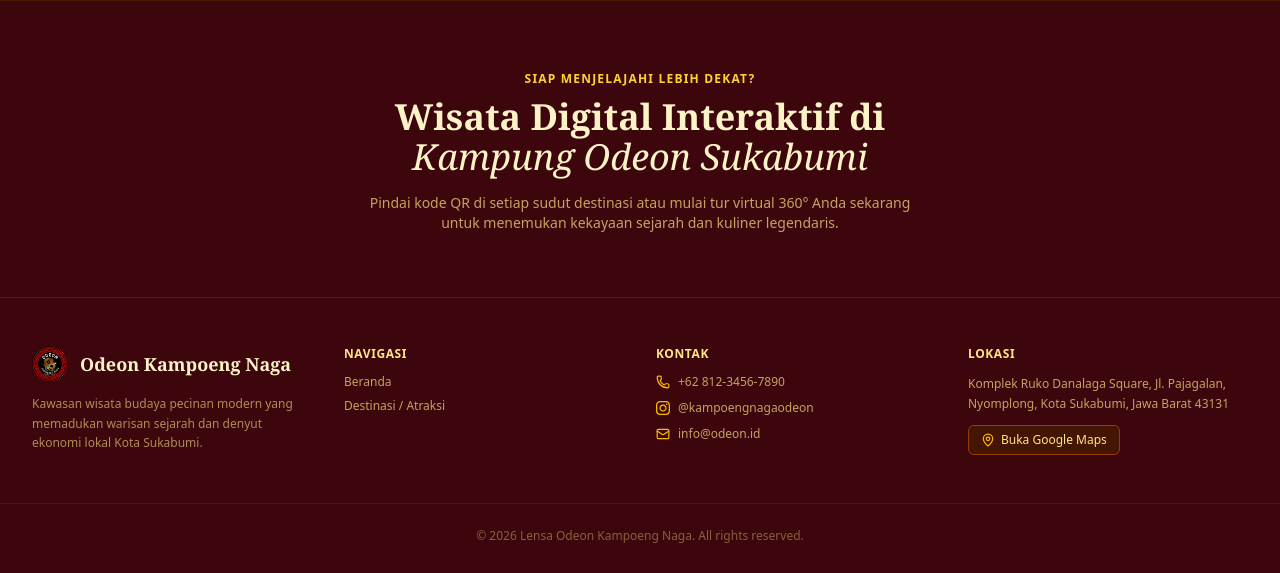
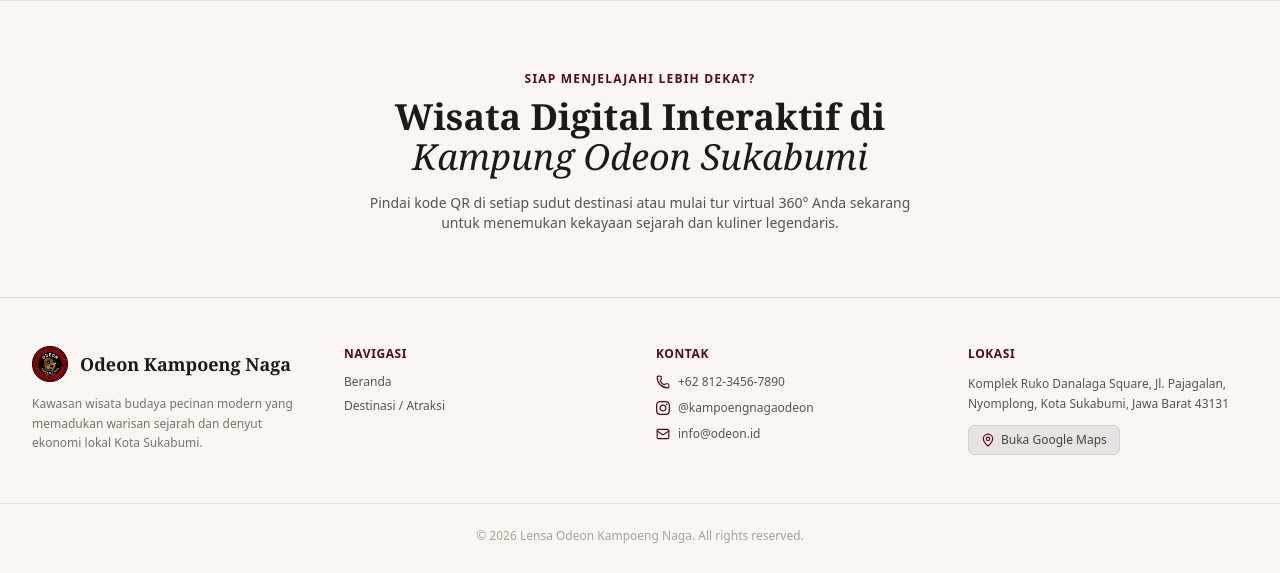
Before and after one commit to Musanoqi/LensaOdeon, a Next.js app: page / in a window 1280 px wide. Shown: the part 2298-2871 px from the top of the page. Built offline with nearby package versions, Linux system fonts and the light colour scheme.

Commit message:
new Update 3

```diff
--- a/src/app/globals.css
+++ b/src/app/globals.css
@@ -1,4 +1,6 @@
 @import "tailwindcss";
+
+@custom-variant dark (&:where(.dark, .dark *));
 
 @theme {
   --animate-float: float 4s ease-in-out infinite;
--- a/src/components/Footer.tsx
+++ b/src/components/Footer.tsx
@@ -53,19 +53,19 @@
   const emailAddress = "info@odeon.id";
 
   return (
-    <footer className="bg-[#3D060D] text-amber-50/90 pt-16 pb-8 border-t border-amber-950">
+    <footer className="bg-[#FAF7F2] dark:bg-[#3D060D] text-stone-800 dark:text-amber-50/90 pt-16 pb-8 border-t border-stone-200 dark:border-amber-950 transition-colors duration-300">
       <div className="max-w-4xl mx-auto text-center px-4 mb-16">
-        <span className="text-xs tracking-widest text-amber-300 uppercase font-semibold">
+        <span className="text-xs tracking-widest text-[#580A14] dark:text-amber-300 uppercase font-semibold">
           {t.ctaLabel}
         </span>
-        <h2 className="font-serif text-2xl md:text-4xl text-amber-100 font-bold mt-2 mb-4">
+        <h2 className="font-serif text-2xl md:text-4xl text-stone-900 dark:text-amber-100 font-bold mt-2 mb-4">
           {t.ctaTitle1} <br className="hidden sm:inline" />
           <span className="italic font-normal">{t.ctaTitle2}</span>
         </h2>
-        <p className="text-sm text-amber-200/70 max-w-xl mx-auto">{t.ctaDesc}</p>
+        <p className="text-sm text-stone-600 dark:text-amber-200/70 max-w-xl mx-auto">{t.ctaDesc}</p>
       </div>
 
-      <hr className="border-amber-900/40 max-w-7xl mx-auto mb-12" />
+      <hr className="border-stone-300 dark:border-amber-900/40 max-w-7xl mx-auto mb-12" />
 
       <div className="max-w-7xl mx-auto px-4 sm:px-6 lg:px-8 grid grid-cols-1 md:grid-cols-4 gap-8 text-sm">
         <div className="space-y-3">
@@ -77,25 +77,25 @@
               height={36}
               className="w-9 h-9 object-contain"
             />
-            <span className="font-serif font-bold text-lg text-amber-100">
+            <span className="font-serif font-bold text-lg text-stone-900 dark:text-amber-100">
               Odeon Kampoeng Naga
             </span>
           </div>
-          <p className="text-xs text-amber-200/60 leading-relaxed">{t.brandDesc}</p>
+          <p className="text-xs text-stone-500 dark:text-amber-200/60 leading-relaxed">{t.brandDesc}</p>
         </div>
 
         <div>
-          <h3 className="font-semibold text-amber-200 uppercase text-xs tracking-wider mb-3">
+          <h3 className="font-semibold text-[#580A14] dark:text-amber-200 uppercase text-xs tracking-wider mb-3">
             {t.navTitle}
           </h3>
-          <ul className="space-y-2 text-xs text-amber-200/70">
+          <ul className="space-y-2 text-xs text-stone-600 dark:text-amber-200/70">
             <li>
-              <Link href="/" className="hover:text-amber-100 transition-colors">
+              <Link href="/" className="hover:text-[#580A14] dark:hover:text-amber-100 transition-colors">
                 {t.navHome}
               </Link>
             </li>
             <li>
-              <Link href="/atraksi" className="hover:text-amber-100 transition-colors">
+              <Link href="/atraksi" className="hover:text-[#580A14] dark:hover:text-amber-100 transition-colors">
                 {t.navAttraction}
               </Link>
             </li>
@@ -103,18 +103,18 @@
         </div>
 
         <div>
-          <h3 className="font-semibold text-amber-200 uppercase text-xs tracking-wider mb-3">
+          <h3 className="font-semibold text-[#580A14] dark:text-amber-200 uppercase text-xs tracking-wider mb-3">
             {t.contactTitle}
           </h3>
-          <ul className="space-y-2.5 text-xs text-amber-200/70">
+          <ul className="space-y-2.5 text-xs text-stone-600 dark:text-amber-200/70">
             {/* LINK WHATSAPP */}
             <li className="flex items-center gap-2">
-              <Phone className="w-3.5 h-3.5 text-amber-400 shrink-0" />
+              <Phone className="w-3.5 h-3.5 text-[#580A14] dark:text-amber-400 shrink-0" />
               <a
                 href={`https://wa.me/${+6281234567890}?text=Halo%20Odeon%20Kampoeng%20Naga,%20saya%20ingin%20bertanya%20informasi%20wisata.`}
                 target="_blank"
                 rel="noopener noreferrer"
-                className="hover:underline hover:text-amber-200 transition-colors"
+                className="hover:underline hover:text-[#580A14] dark:hover:text-amber-200 transition-colors"
               >
                 +62 812-3456-7890
               </a>
@@ -122,14 +122,14 @@
 
             {/* LINK INSTAGRAM */}
             <li className="flex items-center gap-2">
-              <svg className="w-3.5 h-3.5 text-amber-400 fill-current shrink-0" viewBox="0 0 24 24">
+              <svg className="w-3.5 h-3.5 text-[#580A14] dark:text-amber-400 fill-current shrink-0" viewBox="0 0 24 24">
                 <path d="M12 2.163c3.204 0 3.584.012 4.85.07 3.252.148 4.771 1.691 4.919 4.919.058 1.265.069 1.645.069 4.849 0 3.205-.012 3.584-.069 4.849-.149 3.225-1.664 4.771-4.919 4.919-1.266.058-1.644.07-4.85.07-3.204 0-3.584-.012-4.849-.07-3.26-.149-4.771-1.699-4.919-4.92-.058-1.265-.07-1.644-.07-4.849 0-3.204.013-3.583.07-4.849.149-3.227 1.664-4.771 4.919-4.919 1.266-.057 1.645-.069 4.849-.069zm0-2.163c-3.259 0-3.667.014-4.947.072-4.358.2-6.78 2.618-6.98 6.98-.059 1.281-.073 1.689-.073 4.948 0 3.259.014 3.668.072 4.948.2 4.358 2.618 6.78 6.98 6.98 1.281.058 1.689.072 4.948.072 3.259 0 3.668-.014 4.948-.072 4.354-.2 6.782-2.618 6.979-6.98.059-1.28.073-1.689.073-4.948 0-3.259-.014-3.667-.072-4.947-.196-4.354-2.617-6.78-6.979-6.98-1.281-.059-1.69-.073-4.949-.073zm0 5.838c-3.403 0-6.162 2.759-6.162 6.162s2.759 6.163 6.162 6.163 6.162-2.759 6.162-6.163c0-3.403-2.759-6.162-6.162-6.162zm0 10.162c-2.209 0-4-1.79-4-4 0-2.209 1.791-4 4-4s4 1.791 4 4c0 2.21-1.791 4-4 4zm6.406-11.845c-.796 0-1.441.645-1.441 1.44s.645 1.44 1.441 1.44c.795 0 1.439-.645 1.439-1.44s-.644-1.44-1.439-1.44z" />
               </svg>
               <a
                 href="https://www.instagram.com/kampoengnagaodeon/"
                 target="_blank"
                 rel="noopener noreferrer"
-                className="hover:underline hover:text-amber-200 transition-colors"
+                className="hover:underline hover:text-[#580A14] dark:hover:text-amber-200 transition-colors"
               >
                 @kampoengnagaodeon
               </a>
@@ -137,10 +137,10 @@
 
             {/* LINK EMAIL */}
             <li className="flex items-center gap-2">
-              <Mail className="w-3.5 h-3.5 text-amber-400 shrink-0" />
+              <Mail className="w-3.5 h-3.5 text-[#580A14] dark:text-amber-400 shrink-0" />
               <a
                 href={`mailto:${emailAddress}`}
-                className="hover:underline hover:text-amber-200 transition-colors"
+                className="hover:underline hover:text-[#580A14] dark:hover:text-amber-200 transition-colors"
               >
                 {emailAddress}
               </a>
@@ -149,23 +149,23 @@
         </div>
 
         <div>
-          <h3 className="font-semibold text-amber-200 uppercase text-xs tracking-wider mb-3">
+          <h3 className="font-semibold text-[#580A14] dark:text-amber-200 uppercase text-xs tracking-wider mb-3">
             {t.locationTitle}
           </h3>
-          <p className="text-xs text-amber-200/70 mb-3 leading-relaxed">{t.address}</p>
+          <p className="text-xs text-stone-600 dark:text-amber-200/70 mb-3 leading-relaxed">{t.address}</p>
           <a
             href="https://maps.app.goo.gl/KwzdYYTGvgw4eEnZ7"
             target="_blank"
             rel="noopener noreferrer"
-            className="inline-flex items-center gap-1.5 text-xs bg-amber-950/80 hover:bg-amber-900 border border-amber-800 text-amber-200 px-3 py-1.5 rounded-md transition-colors"
+            className="inline-flex items-center gap-1.5 text-xs bg-stone-200 hover:bg-[#580A14] dark:bg-amber-950/80 dark:hover:bg-amber-900 border border-stone-300 dark:border-amber-800 text-stone-700 hover:text-white dark:text-amber-200 px-3 py-1.5 rounded-md transition-colors"
           >
-            <MapPin className="w-3.5 h-3.5 text-amber-400" />
+            <MapPin className="w-3.5 h-3.5 text-[#580A14] dark:text-amber-400" />
             <span>{t.mapsButton}</span>
           </a>
         </div>
       </div>
 
-      <div className="max-w-7xl mx-auto px-4 sm:px-6 lg:px-8 mt-12 pt-6 border-t border-amber-950 text-center text-xs text-amber-200/40">
+      <div className="max-w-7xl mx-auto px-4 sm:px-6 lg:px-8 mt-12 pt-6 border-t border-stone-200 dark:border-amber-950 text-center text-xs text-stone-400 dark:text-amber-200/40">
         © {new Date().getFullYear()} Lensa Odeon Kampoeng Naga. {t.rights}
       </div>
     </footer>
```
